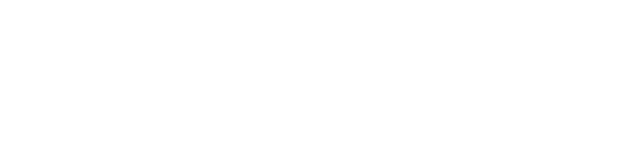
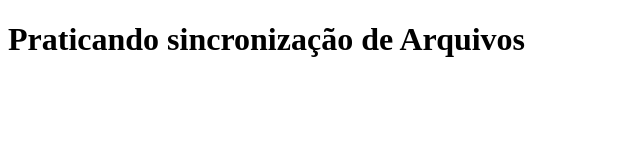
Before and after one commit to NJSO/dvops, a plain HTML site: page public_html/index.html in a window 1280 px wide. Shown: the whole page, without its empty margins (0-640 px from the left). Drawn offline with Linux system fonts and the light colour scheme.

Commit message:
Adicionando uma tag H1

```diff
--- a/public_html/index.html
+++ b/public_html/index.html
@@ -6,6 +6,6 @@
     <title>Curso Git & Github</title>
 </head>
 <body>
-
+    <h1> Praticando sincronização de Arquivos</h1>
 </body>
 </html>
```
